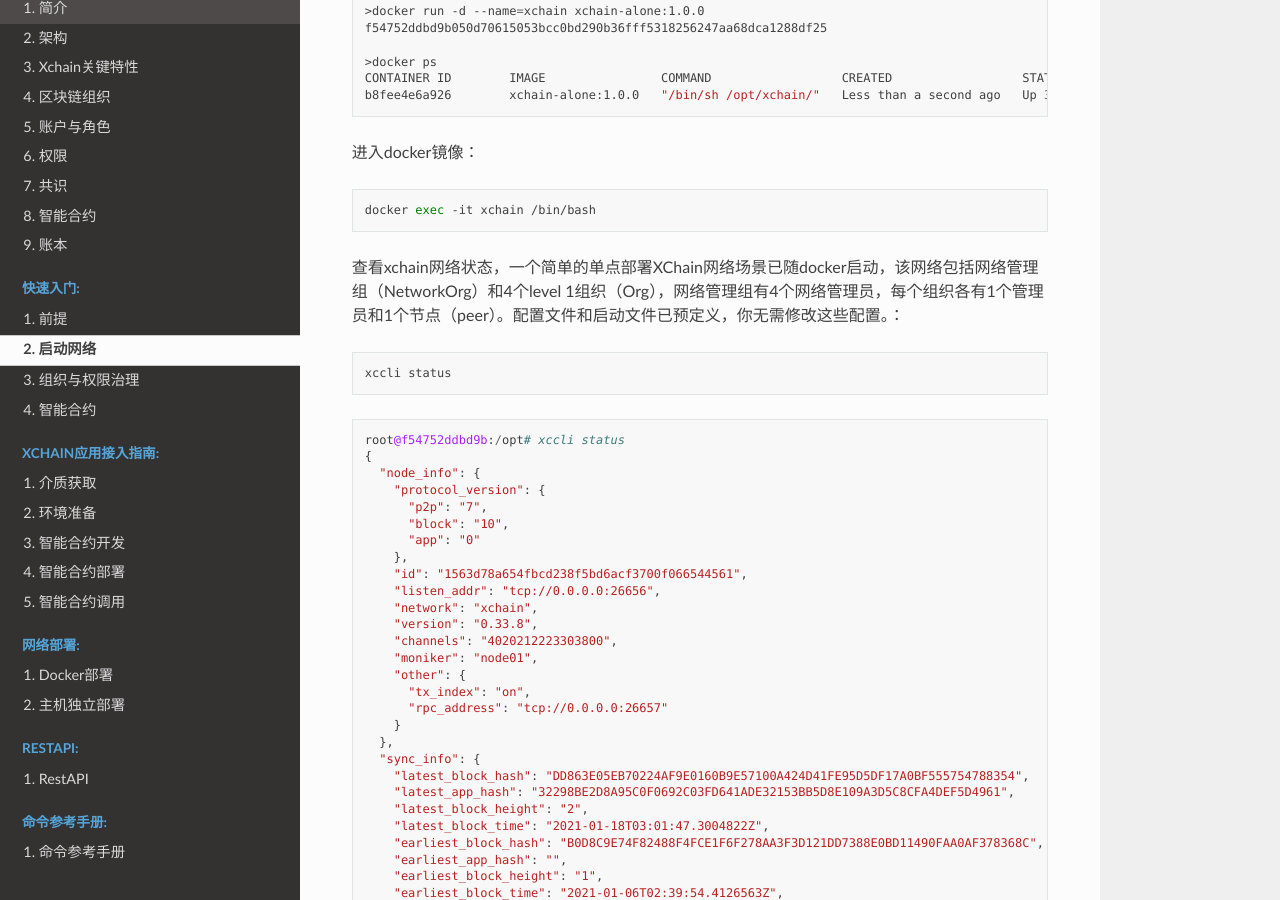
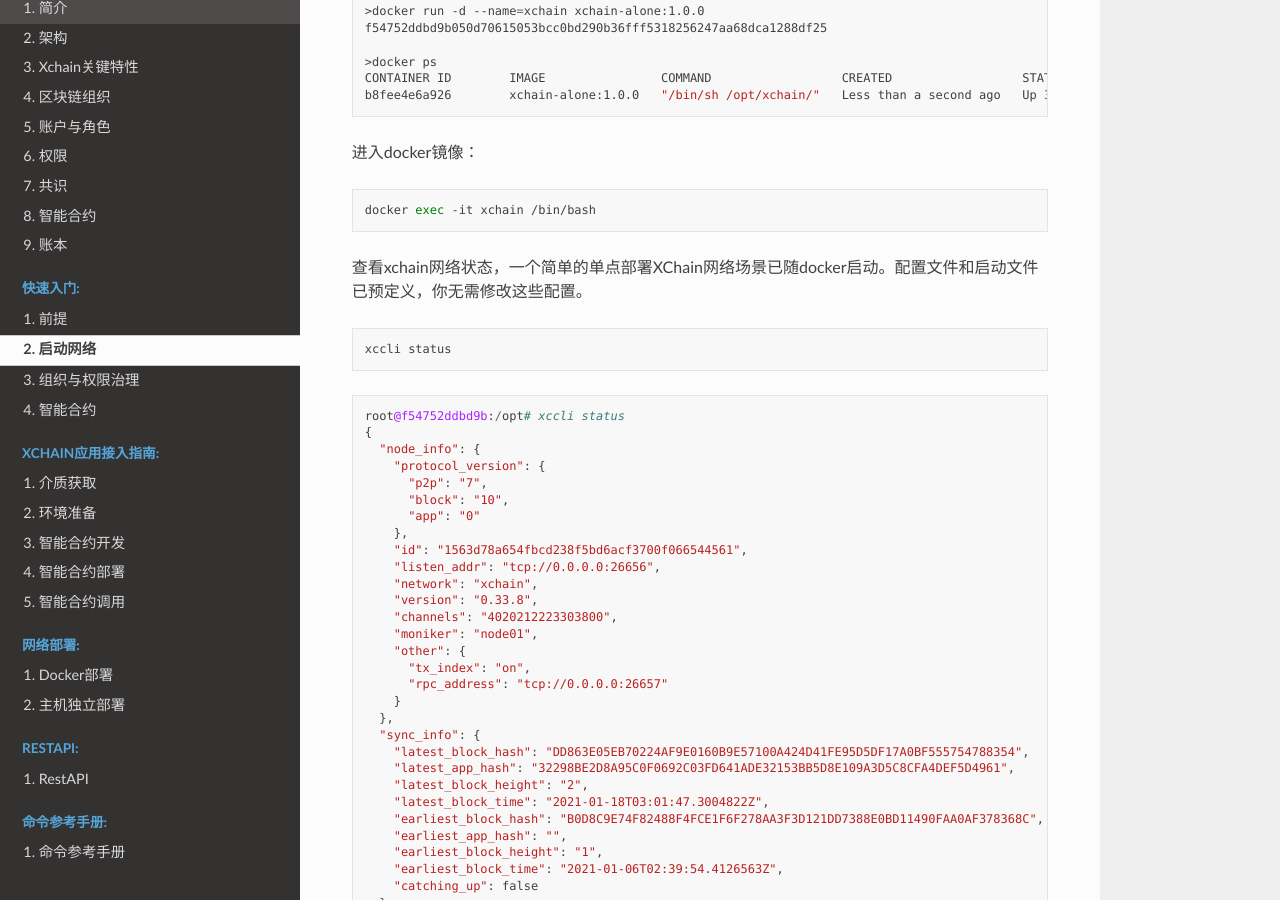
Before and after one commit to XAbaiyangdian/xchaindoc, a Sphinx documentation site: the page built from source/quickstart/StartChain.md, in a window 1280 px wide and 900 px high, scrolled down 692 px. Built offline with Sphinx 7.4.7 and the Read the Docs theme 2.0.0, drawn with Linux system fonts in a browser that asks for light colours.

Commit message:
Update StartChain.md

````diff
--- a/source/quickstart/StartChain.md
+++ b/source/quickstart/StartChain.md
@@ -44,7 +44,7 @@
 docker exec -it xchain /bin/bash
 ```
 
-查看xchain网络状态，一个简单的单点部署XChain网络场景已随docker启动，该网络包括网络管理组（NetworkOrg）和4个level 1组织（Org），网络管理组有4个网络管理员，每个组织各有1个管理员和1个节点（peer）。配置文件和启动文件已预定义，你无需修改这些配置。：
+查看xchain网络状态，一个简单的单点部署XChain网络场景已随docker启动。配置文件和启动文件已预定义，你无需修改这些配置。
 
 ```
 xccli status
````
